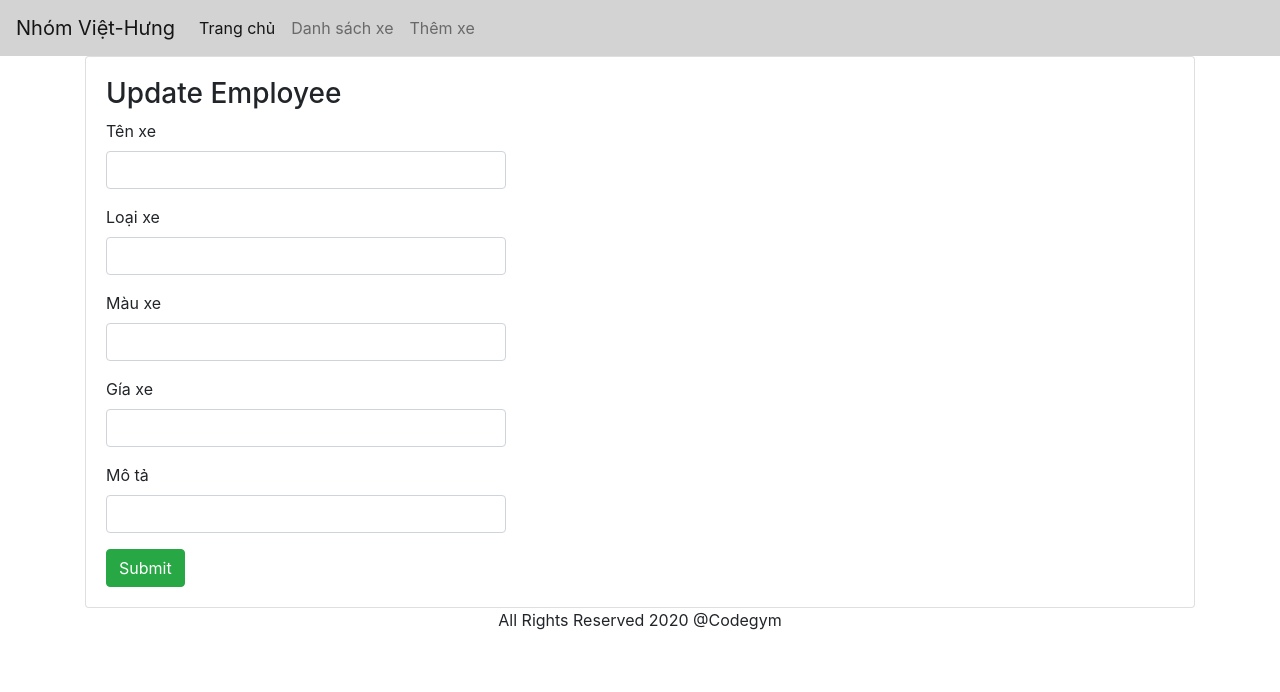
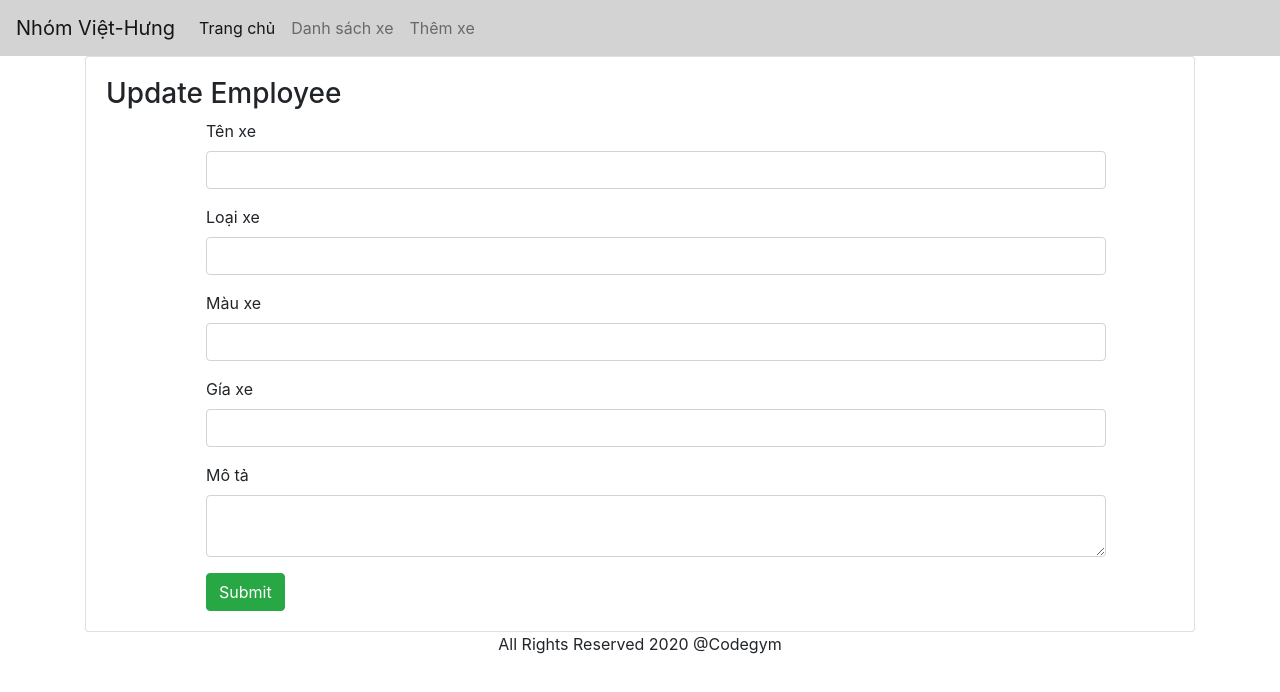
Before and after one commit to ducviethaboo/VH-Project-MD4, an Angular app in the folder crud-angular/: page /update/1 in a window 1280 px wide. Shown: the top 692 px of the page. Built offline with nearby package versions, Linux system fonts and the light colour scheme; no server answers.

Commit message:
update css

```diff
--- a/crud-angular/src/app/update-product/update-product.component.html
+++ b/crud-angular/src/app/update-product/update-product.component.html
@@ -1,6 +1,6 @@
 <h3>Update Employee</h3>
-<div [hidden]="submitted" style="width: 400px;">
-    <form (ngSubmit)="onSubmit()">
+<div [hidden]="submitted" style="width: 1000px;">
+    <form (ngSubmit)="onSubmit()"  style="margin-left: 100px;" >
         <div class="form-group">
             <label>Tên xe</label>
             <input type="text" class="form-control" required [(ngModel)]="product.productName" name="productName">
@@ -19,7 +19,7 @@
         </div>
         <div class="form-group">
             <label>Mô tả</label>
-            <input type="text" class="form-control" required [(ngModel)]="product.productDesc" name="productDesc">
+            <textarea name="productDesc" class="form-control" required [(ngModel)]="product.productDesc" ></textarea>
         </div>
         <button type="submit" class="btn btn-success">Submit</button>
     </form>
```
